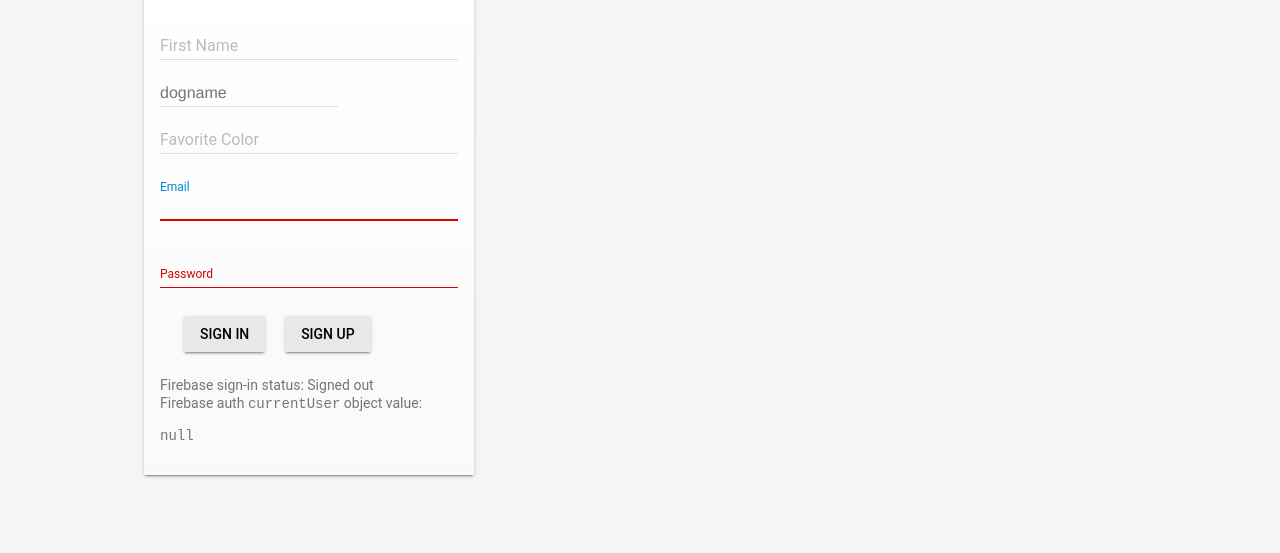
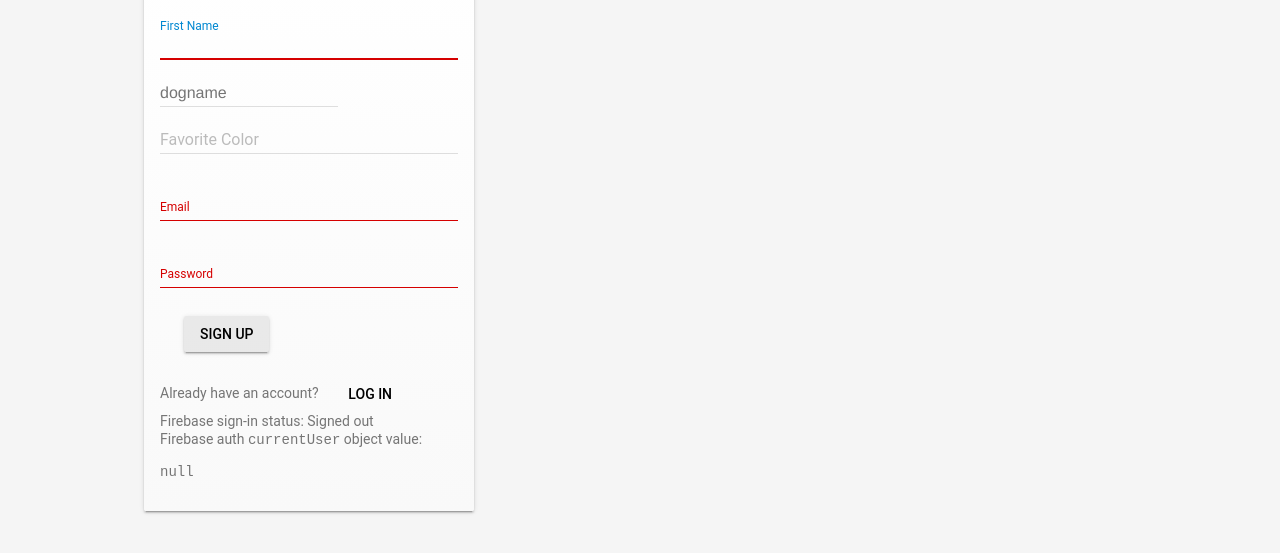
Before and after one commit to fab9/eventfire, a website: page src/signup.html in a window 1280 px wide. Shown: the part 143-696 px from the top of the page. Drawn offline with nearby package versions, Linux system fonts and the light colour scheme; no server answers.

Commit message:
Incorporate material design into sign up form - WIP

```diff
--- a/src/signup.html
+++ b/src/signup.html
@@ -240,7 +240,7 @@ limitations under the License.
                 <!-- Name done-->
                 <div class="mdl-textfield mdl-js-textfield mdl-textfield--floating-label">
                   <label class="mdl-textfield__label" for="fname">First Name</label>
-                  <input class="mdl-textfield__input" id="fname" name="fname"/>
+                  <input class="mdl-textfield__input" id="fname" name="fname" autofocus required autocomplete="fname"/>
                 </div>
 
                 <!-- Dog Name -->
@@ -255,7 +255,7 @@ limitations under the License.
                 <!-- Email done -->
                 <div class="mdl-textfield mdl-js-textfield mdl-textfield--floating-label">
                   <label class="mdl-textfield__label" for="email">Email</label>
-                  <input class="mdl-textfield__input" type="email" id="email" name="email" autofocus required autocomplete="email"/>
+                  <input class="mdl-textfield__input" type="email" id="email" name="email" required autocomplete="email"/>
                 </div>
 
                 <!-- Password done -->
@@ -267,15 +267,19 @@ limitations under the License.
                 <!-- Buttons -->
                 <div class="mdl-card__supporting-text">
                   <div class="mdl-card__actions">
-                    <button disabled class="mdl-button mdl-js-button mdl-button--raised" id="quickstart-sign-in" name="signin">
-                      Sign In
-                    </button>
-                    &nbsp;&nbsp;&nbsp;
+                    <!--<button disabled class="mdl-button mdl-js-button mdl-button&#45;&#45;raised" id="quickstart-sign-in" name="signin">-->
+                    <!--Sign In-->
+                    <!--</button>-->
                     <button class="mdl-button mdl-js-button mdl-button--raised" id="quickstart-sign-up" name="signup">
                       Sign Up
                     </button>
                   </div>
                 </div>
+
+                <footer>
+                  <span>Already have an account?</span>
+                  <a href="login.html" class="mdl-button">Log In</a>
+                </footer>
 
                 <!-- Container where we'll display the user details -->
                 <div class="quickstart-user-details-container">
```
